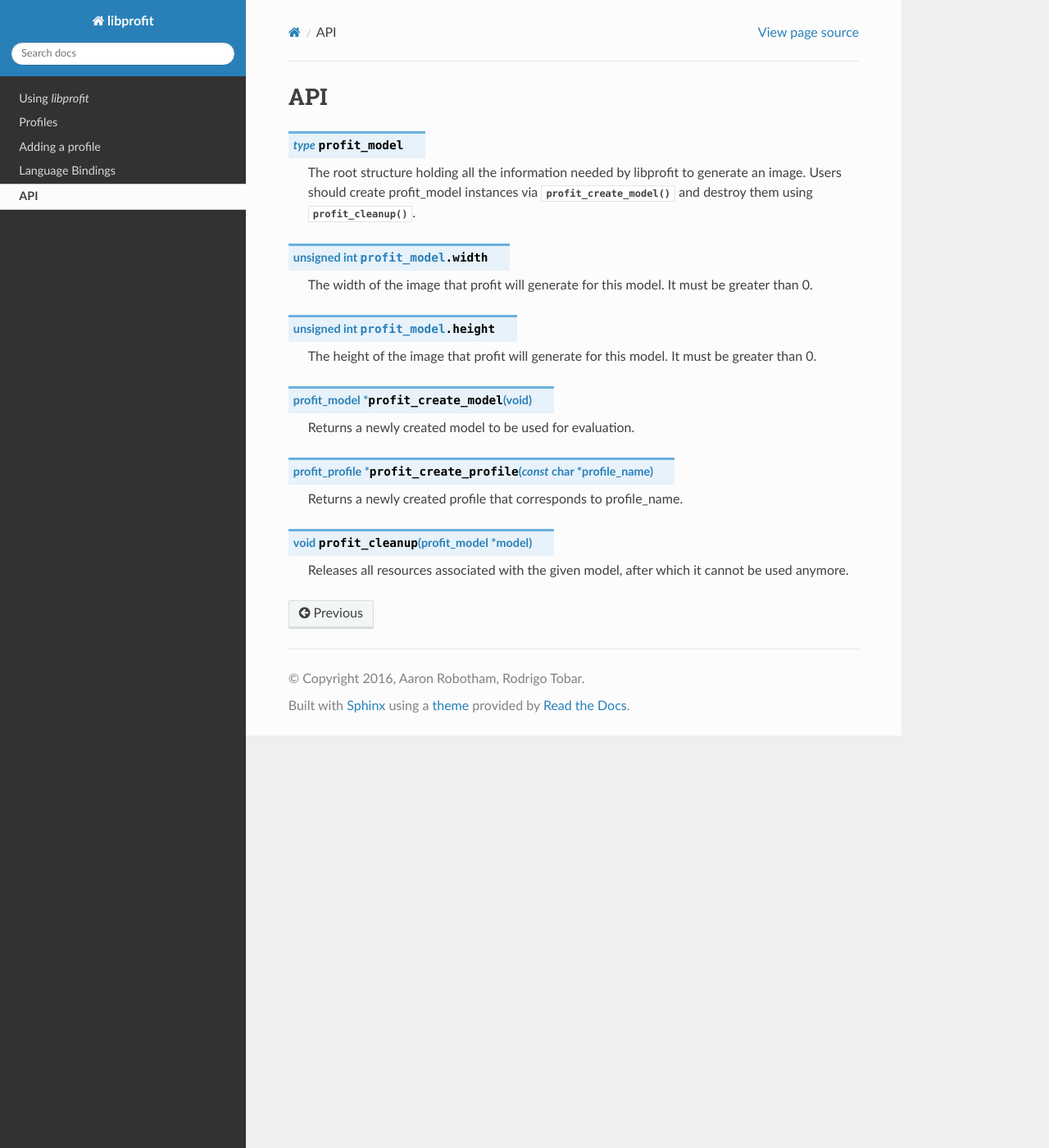
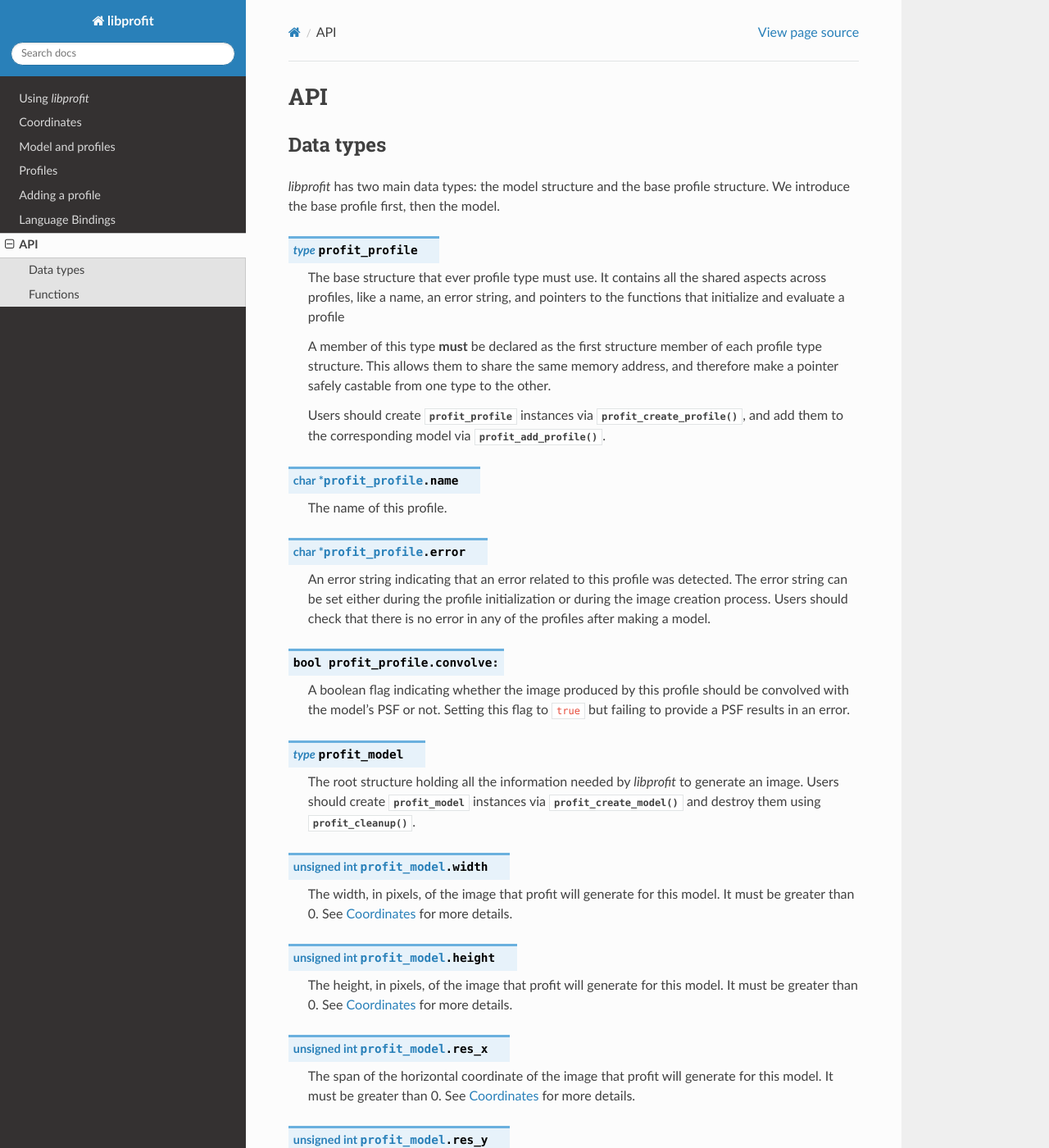
Before and after one commit to ICRAR/libprofit, a Sphinx documentation site: the page built from docs/api.rst, in a window 1280 px wide and 1400 px high. Shown: the whole window at 82% size. Built offline with Sphinx 7.4.7 and the Read the Docs theme 2.0.0, drawn with Linux system fonts in a browser that asks for light colours; some of the changed text lies outside the part shown.

Commit message:
docs: lots of additions
Signed-off-by: Rodrigo Tobar <rtobar@icrar.org>

```diff
--- a/docs/api.rst
+++ b/docs/api.rst
@@ -3,32 +3,127 @@ API
 
 .. default-domain:: c
 
+Data types
+----------
+
+*libprofit* has two main data types:
+the model structure and the base profile structure.
+We introduce the base profile first, then the model.
+
+.. type:: profit_profile
+
+   The base structure that ever profile type must use.
+   It contains all the shared aspects across profiles,
+   like a name, an error string, and pointers to the functions
+   that initialize and evaluate a profile
+
+   A member of this type **must** be declared as the first structure member
+   of each profile type structure.
+   This allows them to share the same memory address,
+   and therefore make a pointer safely castable from one type to the other.
+
+   Users should create :type:`profit_profile` instances
+   via :func:`profit_create_profile`,
+   and add them to the corresponding model via :func:`profit_add_profile`.
+
+.. member:: char * profit_profile.name
+
+   The name of this profile.
+
+.. member:: char * profit_profile.error
+
+   An error string indicating that an error related to this profile was
+   detected. The error string can be set either during the profile
+   initialization or during the image creation process. Users should check
+   that there is no error in any of the profiles after making a model.
+
+.. member:: bool profit_profile.convolve:
+
+   A boolean flag indicating whether the image produced by this profile
+   should be convolved with the model's PSF or not.
+   Setting this flag to ``true`` but failing to provide a PSF
+   results in an error.
+
 .. type:: profit_model
 
-   The root structure holding all the information needed by libprofit
+   The root structure holding all the information needed by *libprofit*
    to generate an image.
-   Users should create profit_model instances via :func:`profit_create_model`
+   Users should create :type:`profit_model` instances via :func:`profit_create_model`
    and destroy them using :func:`profit_cleanup`.
 
 .. member:: unsigned int profit_model.width
 
-   The width of the image that profit will generate for this model.
+   The width, in pixels, of the image that profit will generate for this model.
    It must be greater than 0.
+   See :doc:`coordinates` for more details.
 
 .. member:: unsigned int profit_model.height
 
-   The height of the image that profit will generate for this model.
+   The height, in pixels, of the image that profit will generate for this model.
    It must be greater than 0.
+   See :doc:`coordinates` for more details.
 
-.. function:: profit_model* profit_create_model(void)
+.. member:: unsigned int profit_model.res_x
 
-   Returns a newly created model to be used for evaluation.
+   The span of the horizontal coordinate of the image that profit will generate
+   for this model.
+   It must be greater than 0.
+   See :doc:`coordinates` for more details.
 
-.. function:: profit_profile* profit_create_profile(const char *profile_name)
+.. member:: unsigned int profit_model.res_y
 
-   Returns a newly created profile that corresponds to profile_name.
+   The span of the vertical image coordinate.
+   It must be greater than 0.
+   See :doc:`coordinates` for more details.
 
-.. function:: void profit_cleanup(profit_model *model)
 
-   Releases all resources associated with the given model, after which
-   it cannot be used anymore.
+.. member:: unsigned int profit_model.n_profiles
+
+   The number of profiles used to generate the model's image
+
+.. member:: profit_profile **profit_model.profiles;
+
+   A list of pointers to the individual profiles
+	ued to generate the model's image
+
+Functions
+---------
+
+These are the set of functions
+that are externally visible from *libprofit* to the users.
+For an example on how to use them see :doc:`usage`.
+
+.. function:: profit_model * profit_create_model(void)
+
+   Creates a new model to which profiles can be added, and that can
+   be used to calculate an image.
+
+.. function:: profit_profile * profit_create_profile(const char * profile_name)
+
+   Creates a new profile for the given name.
+   On success, the new profile is created and its reference is returned for
+   further customization.
+   On failure (i.e., if a profile with the given name is not supported)
+   ``NULL`` is returned.
+
+.. function:: void profit_add_profile(profit_model * model, profit_profile * profile)
+
+   Adds the given profile to the model.
+
+.. function:: void profit_eval_model(profit_model * model)
+
+   Calculates an image using the information contained in the model.
+   The result of the computation is stored in the image field.
+
+.. function:: char * profit_get_error(profit_model * model)
+
+   Returns the first error string found either on the model itself or in any of
+   it profiles. This method should be called on the model right after invoking
+   profit_eval_model to make sure that no errors were found during the process.
+   If ``NULL`` is returned it means that no errors were found and that the image
+   stored in the model is valid.
+
+.. function:: void profit_cleanup(profit_model * model)
+
+   Frees all the resources used by the given model, after which it cannot be
+   used anymore.
--- a/docs/bindings.rst
+++ b/docs/bindings.rst
@@ -1,14 +1,14 @@
 Language Bindings
 ^^^^^^^^^^^^^^^^^
 
-Bindings exist to wrap libprofit into different languages.
+Bindings exist to wrap *libprofit* into different languages.
 
 At the moment of writing the following two are available:
 
 * `pyprofit <https://github.com/rtobar/pyprofit>`_:
-  a Python wrapper for libprofit.
+  a Python wrapper for *libprofit*.
 * `ProFit <https://github.com/asgr/ProFit>`_:
-  A package for R that wraps libprofit and performs high-level
+  A package for R that wraps *libprofit* and performs high-level
   profile fitting against an input galaxy.
 
 Additional language bindings can be easily added in the future if required.
--- a/docs/index.rst
+++ b/docs/index.rst
@@ -6,12 +6,14 @@
 libprofit
 =========
 
-libprofit is a C library that produces images based on different luminosity profiles.
+*libprofit* is a C library that produces images based on different luminosity profiles.
 
 .. toctree::
    :maxdepth: 2
 
    usage.rst
+   coordinates.rst
+   structure.rst
    profiles.rst
    new_profile.rst
    bindings.rst
--- /dev/null
+++ b/docs/structure.rst
@@ -0,0 +1,4 @@
+Model and profiles
+==================
+
+.. image:: images/types.png
```
Also changed, not shown: docs/coordinates.rst (added, +50 -0 lines), docs/new_profile.rst (+20 -16 lines), docs/images/coordinates.png (added), docs/images/types.png (added), 1 other file.
